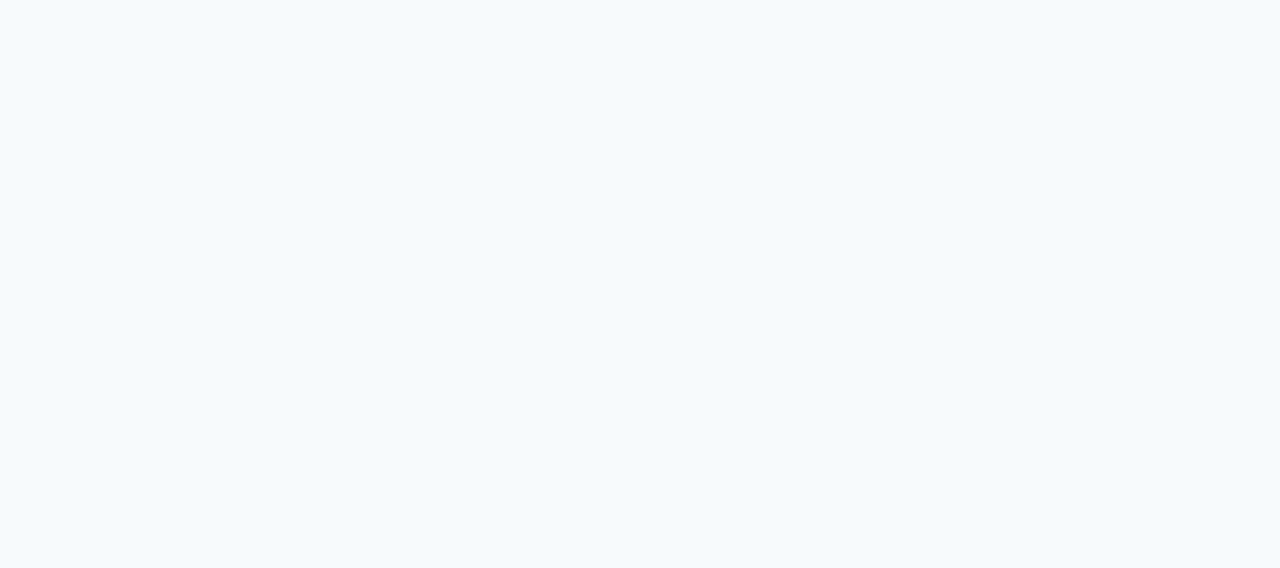
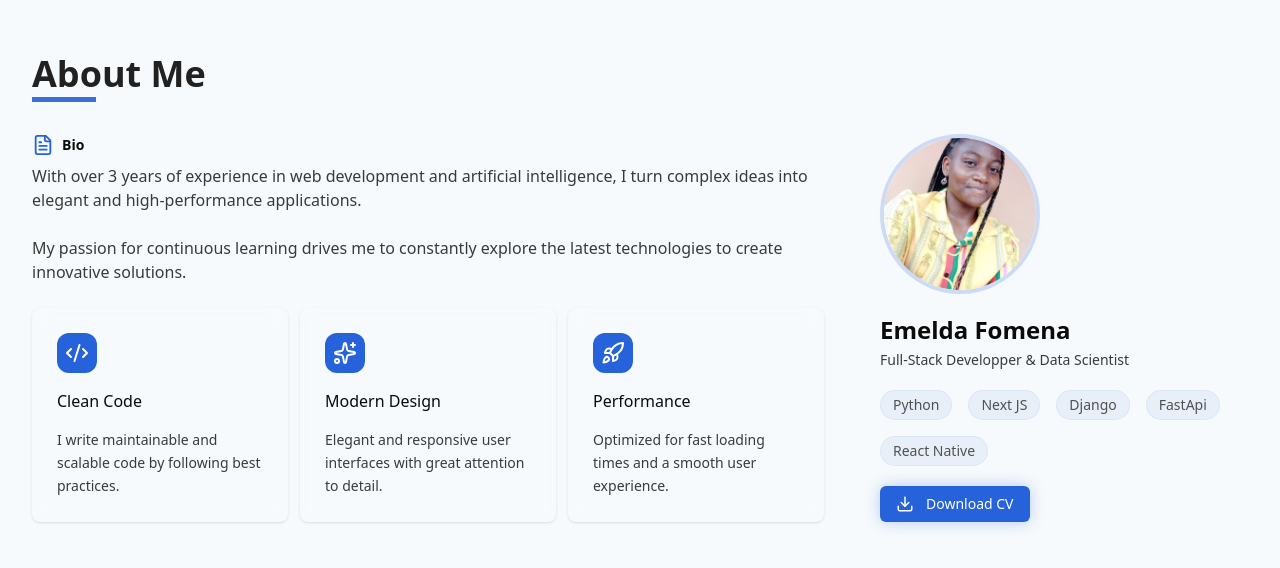
Before and after one commit to Migrice/portfolio, a Next.js app: page /en in a window 1280 px wide. Shown: the part 802-1370 px from the top of the page. Before the commit the page ends 800 px from the top, so only its background shows below. Built offline with nearby package versions, Linux system fonts and the light colour scheme.

Commit message:
add about section

```diff
--- a/locales/en.json
+++ b/locales/en.json
@@ -20,6 +20,8 @@
   },
   "About": {
     "clean_code": "Clean Code",
+    "software_developer_ai_specialist": "Full-Stack Developper & Data Scientist",
+    "download_cv": "Download CV",
     "clean_code_desc": "I write maintainable and scalable code by following best practices.",
     "modern_design": "Modern Design",
     "modern_design_desc": "Elegant and responsive user interfaces with great attention to detail.",
--- a/locales/fr.json
+++ b/locales/fr.json
@@ -20,6 +20,8 @@
   },
   "About": {
     "clean_code": "Code Propre",
+    "software_developer_ai_specialist": "Développeur Full-Stack & Data Scientist",
+    "download_cv": "Télécharger le CV",
     "clean_code_desc": "J'écris du code maintenable et scalable en suivant les meilleures pratiques.",
     "modern_design": "Design Moderne",
     "modern_design_desc": "Interfaces utilisateur élégantes et responsive avec une attention aux détails.",
--- a/src/app/[lang]/page.tsx
+++ b/src/app/[lang]/page.tsx
@@ -1,4 +1,5 @@
 // src/app/[lang]/page.tsx
+import About from "@/components/About";
 import Hero from "@/components/Home";
 import Navbar from "@/components/Navbar";
 
@@ -6,9 +7,9 @@ export default function Home() {
   return (
     <div className="min-h-screen bg-[#f7fafc] dark:bg-[#020817]">
       <Navbar />
-
       <main className="">
         <Hero />
+        <About />
       </main>
     </div>
   );
--- /dev/null
+++ b/src/components/About.tsx
@@ -0,0 +1,123 @@
+import { Code2, Download, FileText, Rocket, Sparkles } from "lucide-react";
+import { useTranslations } from "next-intl";
+import Image from "next/image";
+import Link from "next/link";
+
+const About = () => {
+  const t = useTranslations("About");
+
+  const features = [
+    {
+      icon: <Code2 className="w-6 h-6" />,
+      title: t("clean_code"),
+      description: t("clean_code_desc"),
+    },
+    {
+      icon: <Sparkles className="w-6 h-6" />,
+      title: t("modern_design"),
+      description: t("modern_design_desc"),
+    },
+    {
+      icon: <Rocket className="w-6 h-6" />,
+      title: t("performance"),
+      description: t("performance_desc"),
+    },
+  ];
+
+  return (
+    <section className="relative py-14">
+      <div className="max-w-7xl mx-auto px-4 md:px-6 lg:px-8">
+        <h2 className="relative inline-block text-2xl md:text-3xl lg:text-4xl font-bold opacity-90 mb-10">
+          {t("about_me")}
+          <span className="absolute left-0 -bottom-2 w-16 h-[5px] bg-primary"></span>
+        </h2>
+
+        <div className=" grid grid-cols-1 lg:grid-cols-12 gap-14">
+          <div className="lg:col-span-8 space-y-6">
+            <h3 className="flex flex-row items-center gap-2 text-sm font-semibold mb-2">
+              <FileText size={22} color="#2662d9" />
+              <span>Bio</span>
+            </h3>
+
+            <p className="opacity-80 ">{t("about_description_1")}</p>
+            <p className="opacity-80">{t("about_description_2")}</p>
+
+            <div className="grid grid-col-1 md:grid-cols-2 lg:grid-cols-3 gap-3">
+              {features.map((feature, index) => (
+                <div
+                  key={index}
+                  className="rounded-lg  shadow-sm relative overflow-hidden transition-all duration-300 h-full border-[1px] border-white/10 backdrop-blur-sm bg-card/50 "
+                >
+                  <div className="relative z-8">
+                    <div className="p-6 space-y-4">
+                      <div className="w-10 h-10 bg-primary rounded-xl flex items-center justify-center text-white">
+                        {feature.icon}
+                      </div>
+                      <h4 className="font-medium ">{feature.title}</h4>
+                      <p className="opacity-80 text-sm leading-relaxed">
+                        {feature.description}
+                      </p>
+                    </div>
+                  </div>
+                </div>
+              ))}
+            </div>
+          </div>
+          <div className="lg:col-span-4 flex flex-col items-center lg:items-start gap-5">
+            <div className="relative opacity-100 transform-none">
+              <span className="relative flex shrink-0 overflow-hidden rounded-full w-40 h-40 border-4 border-primary/20">
+                <Image
+                  className="aspect-square h-full w-full"
+                  alt="Emelda Fomena"
+                  width={40}
+                  height={40}
+                  src="/images/hero.jpg"
+                  objectFit="contain"
+                />
+              </span>
+            </div>
+            <div className="text-center lg:text-left opacity-100 transform-none">
+              <h3 className="text-2xl font-bold">Emelda Fomena</h3>
+              <p className="mt-1 opacity-80 text-sm">
+                {" "}
+                {t("software_developer_ai_specialist")}
+              </p>
+            </div>
+
+            <div className="flex flex-wrap gap-4">
+              <div className="border border-primary/10 px-3 py-1 focus:outline-none focus:ring-2  focus:ring-offset-2 bg-primary/10 rounded-full text-sm opacity-70">
+                Python
+              </div>
+              <div className="border border-primary/10 px-3 py-1 focus:outline-none focus:ring-2  focus:ring-offset-2 bg-primary/10 rounded-full text-sm opacity-70">
+                Next JS
+              </div>
+              <div className="border border-primary/10 px-3 py-1 focus:outline-none focus:ring-2  focus:ring-offset-2 bg-primary/10 rounded-full text-sm opacity-70">
+                Django
+              </div>
+              <div className="border border-primary/10 px-3 py-1 focus:outline-none focus:ring-2  focus:ring-offset-2 bg-primary/10 rounded-full text-sm opacity-70">
+                FastApi
+              </div>
+              <div className="border border-primary/10 px-3 py-1 focus:outline-none focus:ring-2  focus:ring-offset-2 bg-primary/10 rounded-full text-sm opacity-70">
+                React Native
+              </div>
+            </div>
+
+            <div className="flex flex-row items-center">
+              <Link
+                href="https://drive.google.com/file/d/1UK5AFN_cqMhzX9nhRCu4PtdUqt_KZwUb/view"
+                target="_blank"
+                rel="noopener noreferrer"
+                className="inline-flex items-center justify-center gap-2 whitespace-nowrap text-sm font-medium transition-all duration-300 focus-visible:outline-none focus-visible:ring-2 focus-visible:ring-ring focus-visible:ring-offset-2 bg-primary text-white dark:text-white hover:bg-primary/90 shadow-[0_0_15px_rgba(38,98,217,0.3)] hover:shadow-[0_0_25px_rgba(38,98,217,0.4)] h-9 rounded-md px-4"
+              >
+                <Download size={18} />
+                <span className="ml-1">{t("download_cv")}</span>
+              </Link>
+            </div>
+          </div>
+        </div>
+      </div>
+    </section>
+  );
+};
+
+export default About;
--- a/src/components/Home.tsx
+++ b/src/components/Home.tsx
@@ -63,9 +63,9 @@ export default function Hero() {
                   viewBox="0 0 24 24"
                   fill="none"
                   stroke="currentColor"
-                  stroke-width="2"
-                  stroke-linecap="round"
-                  stroke-linejoin="round"
+                  strokeWidth="2"
+                  strokeLinecap="round"
+                  strokeLinejoin="round"
                   className="lucide lucide-github"
                 >
                   <path d="M15 22v-4a4.8 4.8 0 0 0-1-3.5c3 0 6-2 6-5.5.08-1.25-.27-2.48-1-3.5.28-1.15.28-2.35 0-3.5 0 0-1 0-3 1.5-2.64-.5-5.36-.5-8 0C6 2 5 2 5 2c-.3 1.15-.3 2.35 0 3.5A5.403 5.403 0 0 0 4 9c0 3.5 3 5.5 6 5.5-.39.49-.68 1.05-.85 1.65-.17.6-.22 1.23-.15 1.85v4"></path>
@@ -86,9 +86,9 @@ export default function Hero() {
                   viewBox="0 0 24 24"
                   fill="none"
                   stroke="currentColor"
-                  stroke-width="2"
-                  stroke-linecap="round"
-                  stroke-linejoin="round"
+                  strokeWidth="2"
+                  strokeLinecap="round"
+                  strokeLinejoin="round"
                   className="lucide lucide-linkedin"
                 >
                   <path d="M16 8a6 6 0 0 1 6 6v7h-4v-7a2 2 0 0 0-2-2 2 2 0 0 0-2 2v7h-4v-7a6 6 0 0 1 6-6z"></path>
@@ -110,9 +110,9 @@ export default function Hero() {
                   viewBox="0 0 24 24"
                   fill="none"
                   stroke="currentColor"
-                  stroke-width="2"
-                  stroke-linecap="round"
-                  stroke-linejoin="round"
+                  strokeWidth="2"
+                  strokeLinecap="round"
+                  strokeLinejoin="round"
                   className="lucide lucide-mail"
                 >
                   <rect width="20" height="16" x="2" y="4" rx="2"></rect>
@@ -126,7 +126,7 @@ export default function Hero() {
         <div className="w-full max-w-md relative">
           <motion.div
             className="absolute inset-0 bg-gradient-to-tr from-primary/20 to-primary/5 rounded-2xl blur-[1px]"
-            animate={{ rotate: [0, 5.43, -5, 5.43, 0] }} // rotation oscillante
+            animate={{ rotate: [0, 5.43, -5, 5.43, 0] }}
             transition={{
               duration: 10,
               repeat: Infinity,
--- a/src/components/Navbar.tsx
+++ b/src/components/Navbar.tsx
@@ -85,7 +85,7 @@ export default function Navbar() {
   );
 }
 
-function ResumeButton() {
+export function ResumeButton() {
   return (
     <Link
       href="https://drive.google.com/file/d/1UK5AFN_cqMhzX9nhRCu4PtdUqt_KZwUb/view"
```
